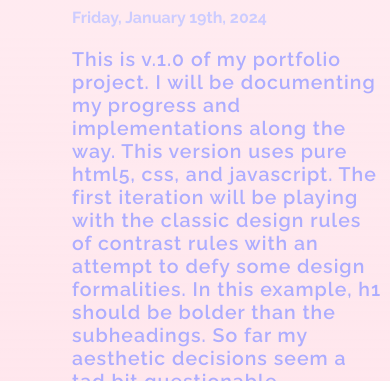
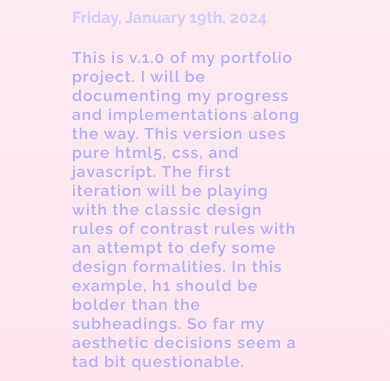
Before and after one commit to ElleOwO/ElleOwO.github.io, a plain HTML site: page index.html in a window 390 px wide. Shown: the part 328-709 px from the top of the page. Drawn offline with Linux system fonts and the light colour scheme.

```diff
--- a/styles.css
+++ b/styles.css
@@ -134,7 +134,7 @@
 @media only screen and (max-width: 450px) {
     /* For mobile phones: */
     .menu, .main, .right {
-        width: 100%;
+        width: 80%;
 
     }
 
@@ -143,7 +143,7 @@
     }
 
     p {
-        font-size: 5vw;
+        font-size: 4vw;
         width: 100%;
 
     }
```
